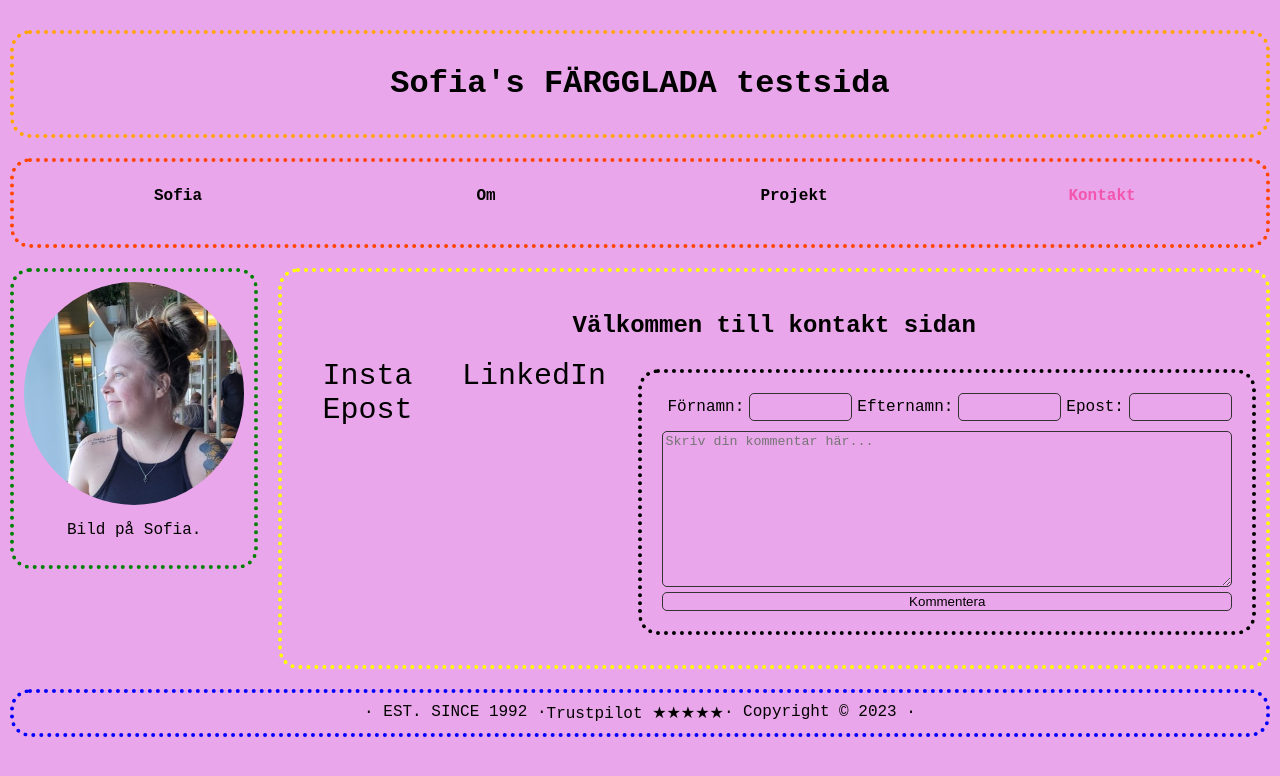
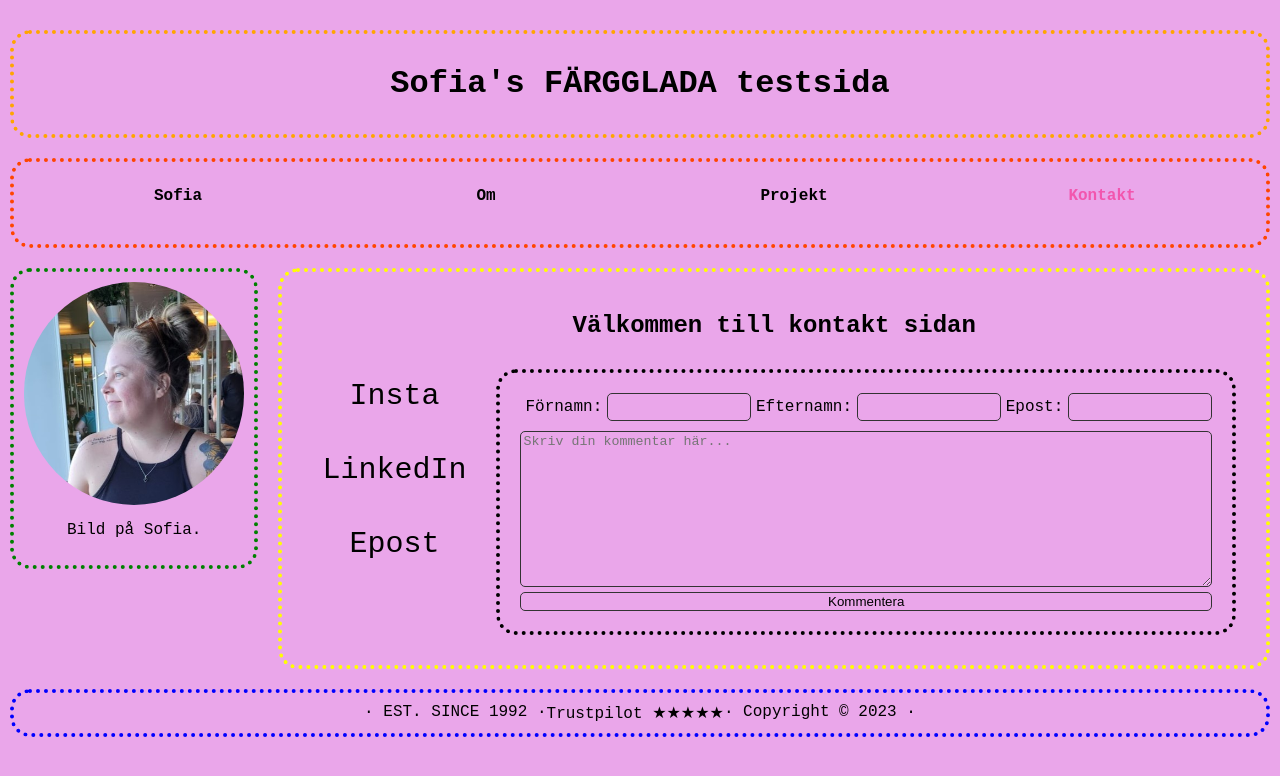
Before and after one commit to solisko/enkel-sida, a plain HTML site: page kontakt.html in a window 1280 px wide. Drawn offline with Linux system fonts and the light colour scheme; a web font is replaced by a local one.

Commit message:
form done

```diff
--- a/css/style.css
+++ b/css/style.css
@@ -107,11 +107,17 @@ body{
     padding: 20px;
 }
 
+#link-container{
+    width: 25%;
+    text-align: center;
+}
+
 #link-container a{
     text-decoration: none;
     font-size: 30px;
     color: black;
-    padding: 0px 20px;
+    padding: 20px 20px;
+    display: block;
 }
 
 .content-text{
--- a/kontakt.html
+++ b/kontakt.html
@@ -43,8 +43,8 @@
                     <a href="https://www.linkedin.com/in/sofia-lindman-skommar-3846b328a/" target="_blank">LinkedIn</a>
                     <a href="" target="">Epost</a>
                 </div>
-                <form action="">
-                    <div id="form-container">
+                <div id="form-container">
+                    <form action="">
                         <div id="name-container">
                             <label for="firstname">Förnamn:</label>
                             <input type="text" id="firstname" name="firstname">
@@ -55,8 +55,8 @@
                         </div>
                         <textarea name="comment" id="comment" cols="30" rows="10" required placeholder="Skriv din kommentar här..."></textarea>
                         <input type="submit" value="Kommentera">
-                    </div>
-                </form>
+                    </form>
+                </div>
             </div>
         </main>
     </div>
```
